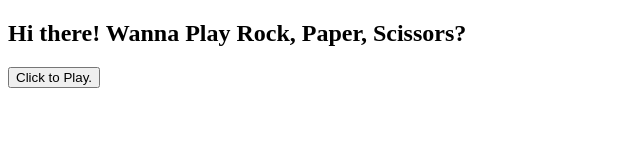
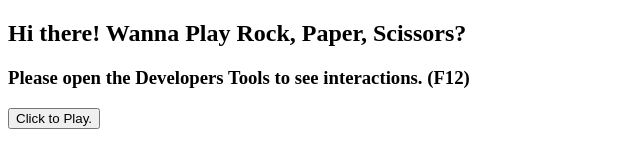
Before and after one commit to Green5P/ropasc, a plain HTML site: page index.html in a window 1280 px wide. Shown: the whole page, without its empty margins (0-640 px from the left). Drawn offline with Linux system fonts and the light colour scheme.

Commit message:
add style sheet

```diff
--- a/index.html
+++ b/index.html
@@ -7,7 +7,7 @@
   </head>
   <body>
     <h2>Hi there! Wanna Play Rock, Paper, Scissors?</h2>
-
+    <h3>Please open the Developers Tools to see interactions. (F12)</h3>
     <p id="choice"></p>
     <button id="roll">Click to Play.</button>
   </body>
```
Also changed, not shown: style.css (added).
